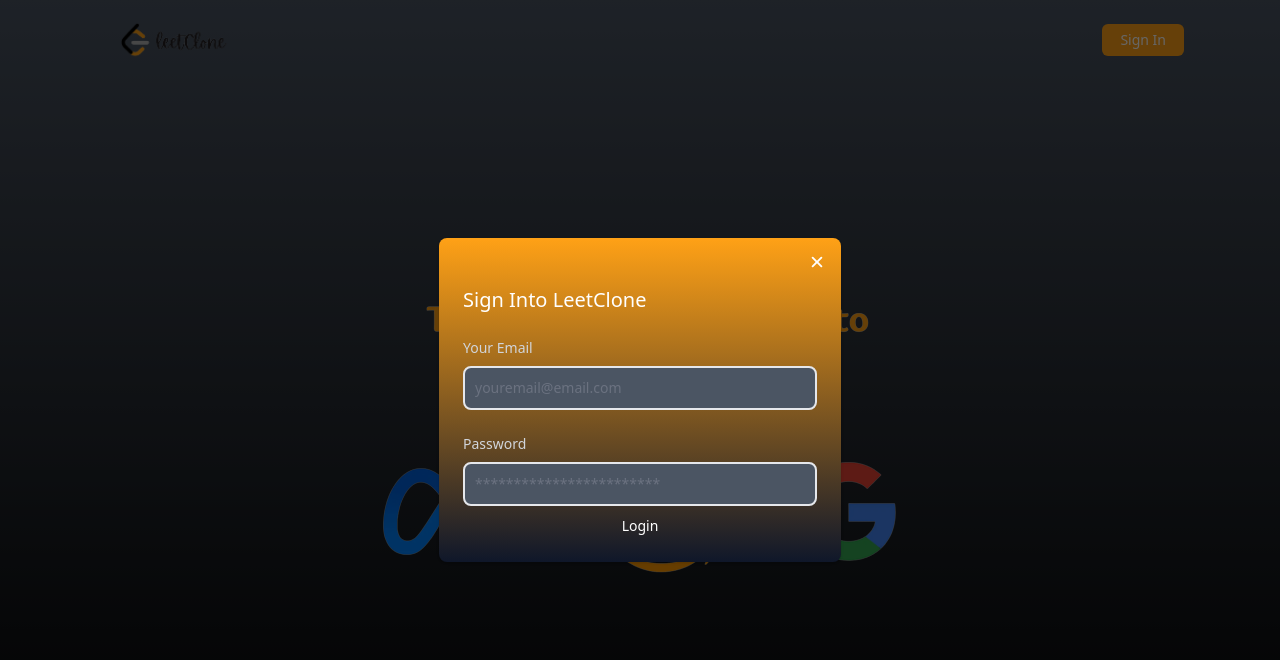
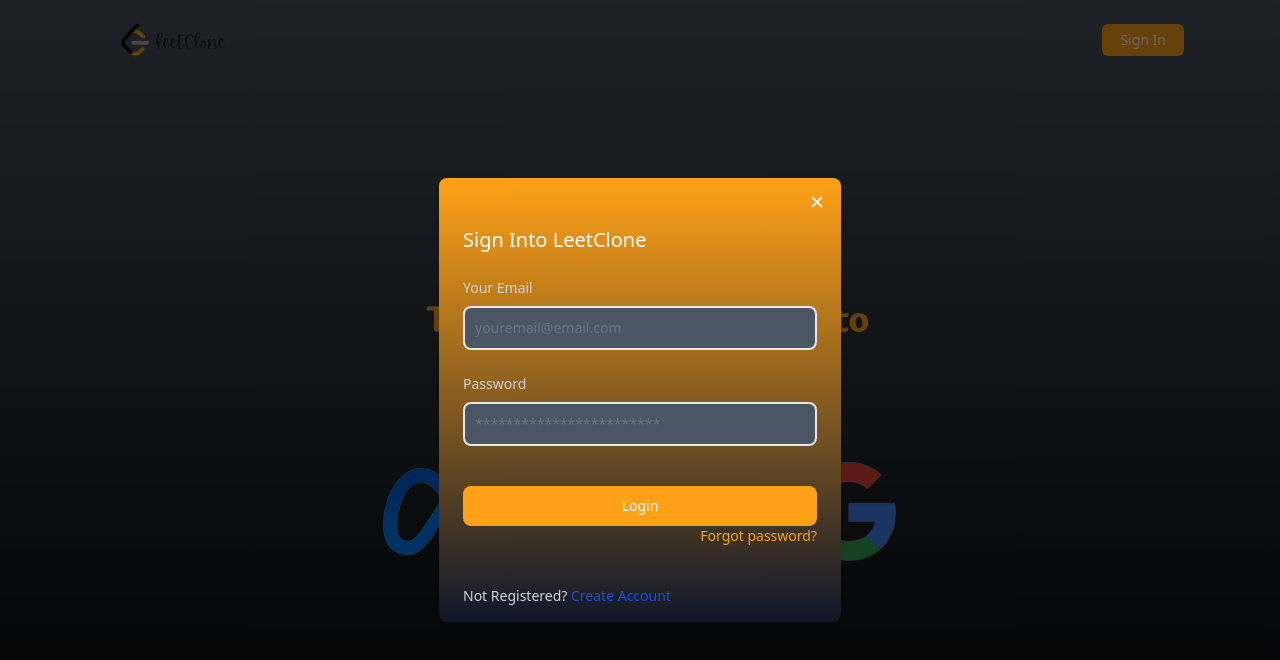
Before and after one commit to faisalakandha/problem-solving-platform, a Next.js app: page /auth in a window 1280 px wide. Shown: the top 660 px of the page. Built offline with nearby package versions, Linux system fonts and the light colour scheme.

Commit message:
Login Page UI Completed

```diff
--- a/src/components/Modals/Login.tsx
+++ b/src/components/Modals/Login.tsx
@@ -40,11 +40,22 @@
                   />
                   <button
                         type='submit'
-                        className='w-full text-white focus:ring-blue-300 font-medium font-medium rounded-lg
-                        text-sm px-5 py-2.5'
+                        className='w-full text-white focus:ring-blue-300 font-medium rounded-lg
+                        text-sm px-5 py-2.5 text-center bg-brand-orange hover:bg-brand-orange-s mt-10'
                         >
                       Login
                   </button>
+                  <button className='flex w-full justify-end'>
+                    <a href='' className='text-sm block text-brand-orange hover:underline w-full text-right'>
+                        Forgot password?
+                    </a>
+                  </button>
+                  <div className='text-sm font-medium text-gray-300 mt-10'>
+                        Not Registered? {" "}
+                        <a href='#' className='text-blue-700 hover-underline'>
+                            Create Account
+                        </a>
+                  </div>
             </div>
         </form>
     );
```
